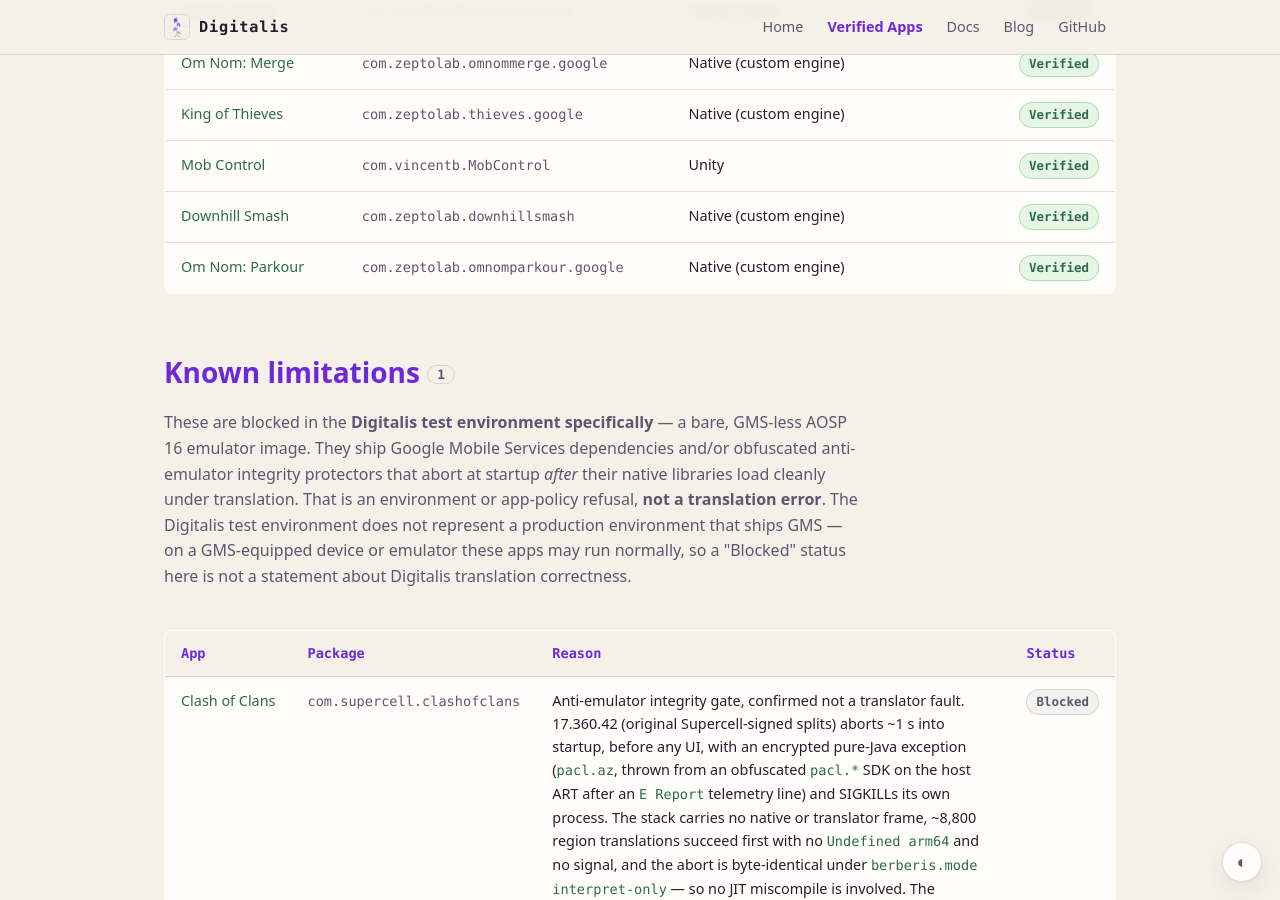
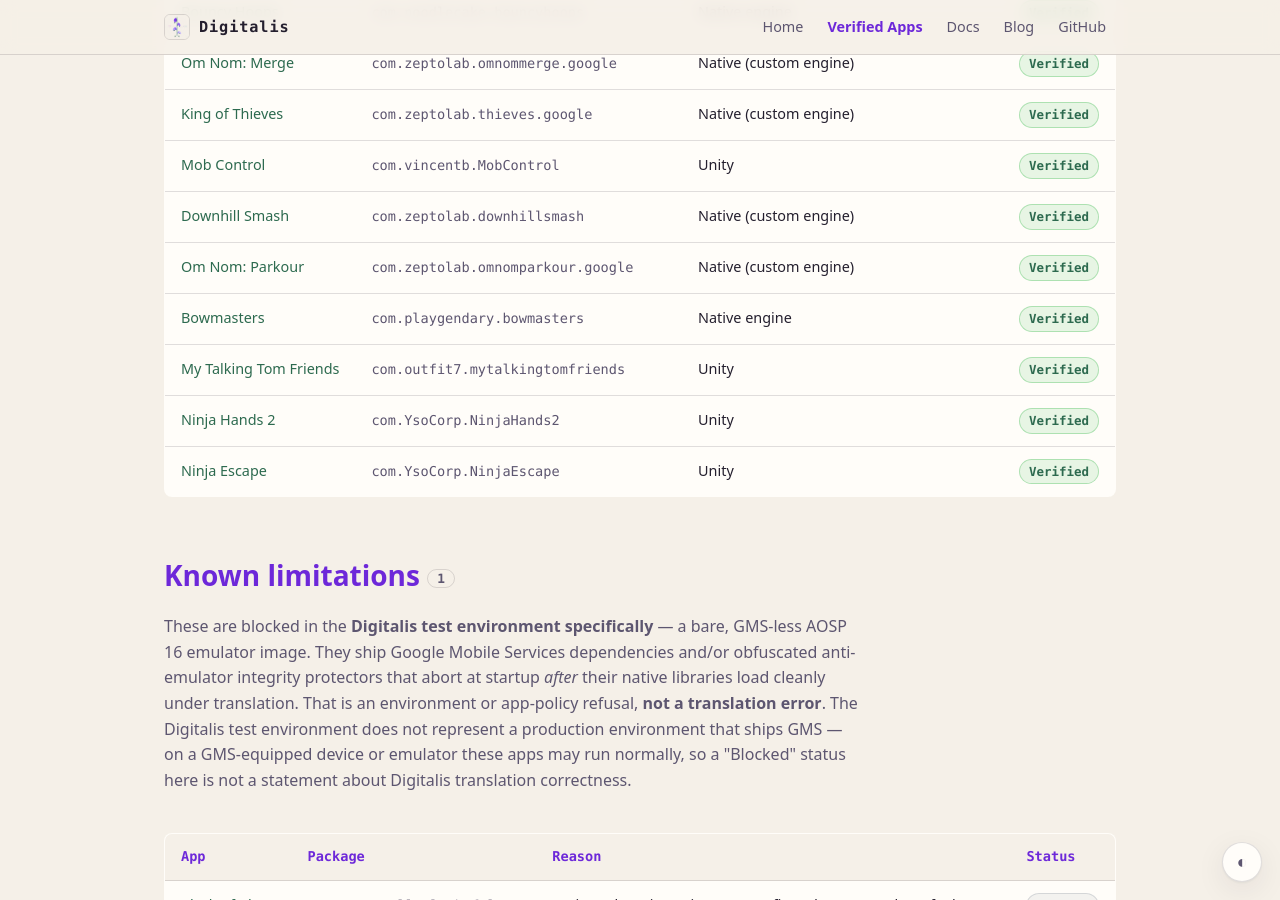
Before and after one commit to DigitalisX64/digitalisx64.github.io, a Jekyll site: the page built from apps.html, in a window 1280 px wide and 900 px high, scrolled down 3679 px. Built offline with Jekyll 4.4.1, drawn with Linux system fonts in a browser that asks for light colours.

Commit message:
apps.yml: add Bowmasters, Talking Tom Friends, Ninja Hands 2, Ninja Escape (verified games)

```diff
--- a/_data/apps.yml
+++ b/_data/apps.yml
@@ -202,6 +202,18 @@ verified:
   - name: 'Om Nom: Parkour'
     package: com.zeptolab.omnomparkour.google
     stack: 'Native (custom engine)'
+  - name: 'Bowmasters'
+    package: com.playgendary.bowmasters
+    stack: 'Native engine'
+  - name: 'My Talking Tom Friends'
+    package: com.outfit7.mytalkingtomfriends
+    stack: 'Unity'
+  - name: 'Ninja Hands 2'
+    package: com.YsoCorp.NinjaHands2
+    stack: 'Unity'
+  - name: 'Ninja Escape'
+    package: com.YsoCorp.NinjaEscape
+    stack: 'Unity'
 
 # No apps are currently in this state; the section drops out of the page while
 # this list is empty.
```
